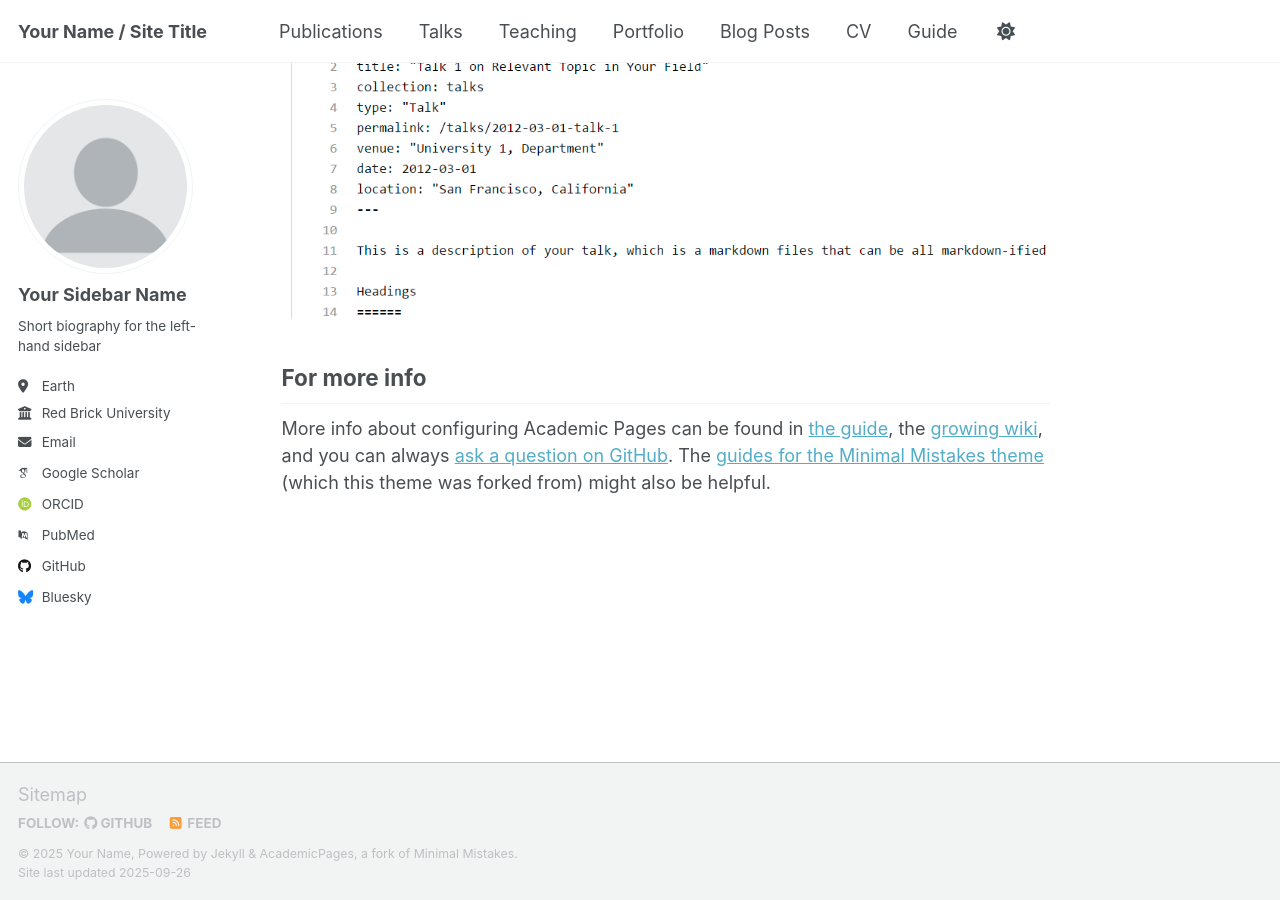
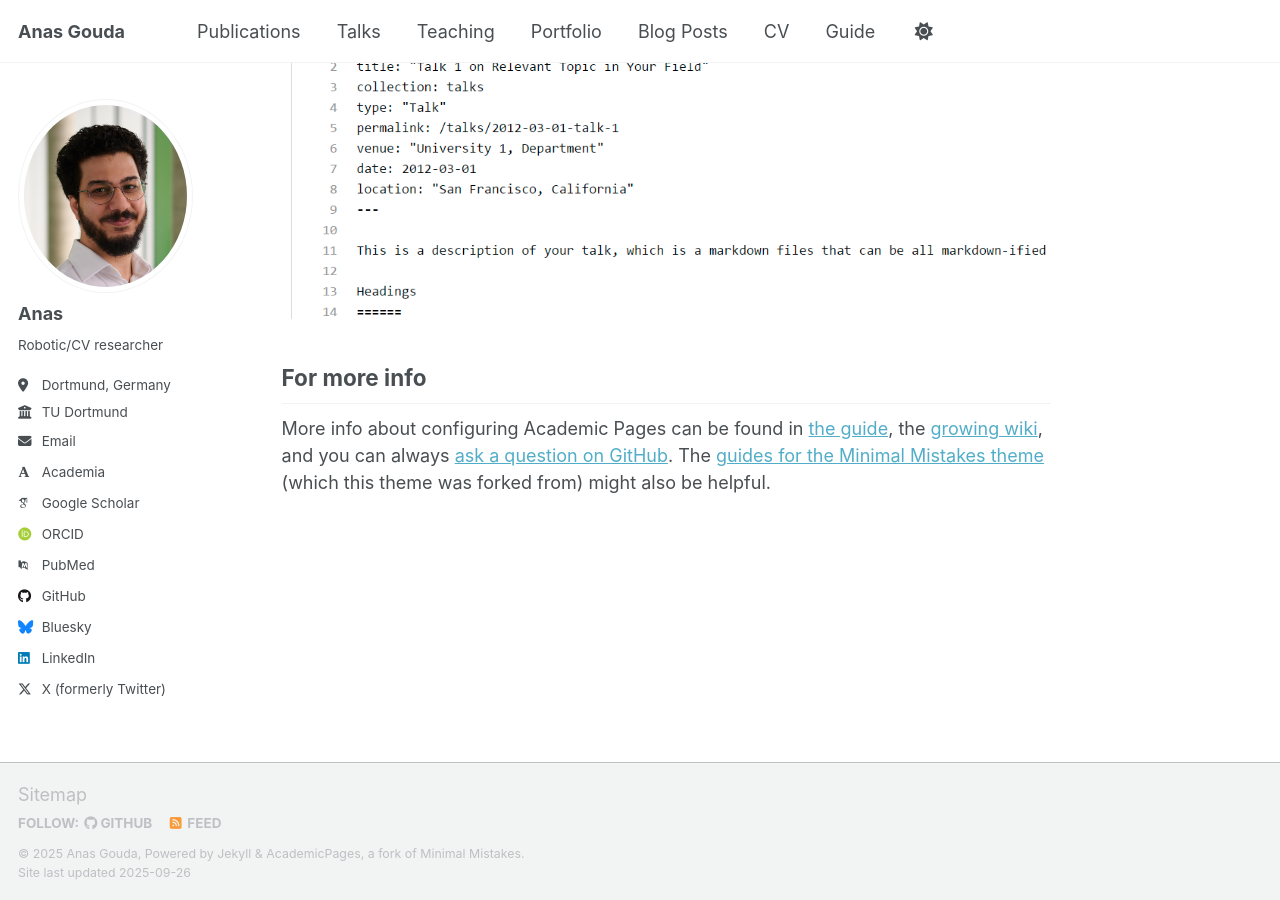
Before and after one commit to AnasIbrahim/anasibrahim.github.io, a Jekyll site: the page built from _pages/about.md, in a window 1280 px wide and 900 px high, scrolled down 2880 px. Built offline with Jekyll 4.4.1, drawn with Linux system fonts in a browser that asks for light colours; some web fonts are replaced; a script that is not in the unit is left out.

Commit message:
add basic info

```diff
--- a/_config.yml
+++ b/_config.yml
@@ -9,33 +9,33 @@
 # Basic Site Settings
 locale                   : "en-US"
 site_theme               : "default" # Currently available options are "default", "air"
-title                    : "Your Name / Site Title"
+title                    : "Anas Gouda"
 title_separator          : "-"
-name                     : &name "Your Name"
+name                     : &name "Anas Gouda"
 description              : &description "Your Name's academic portfolio"   # Update this with a general description of your site, this is the default if not overridden by a page
-url                      : https://academicpages.github.io # The base hostname & protocol for your site e.g. "https://[your GitHub username].github.io",
+url                      : https://anasibrahim.github.io # The base hostname & protocol for your site e.g. "https://[your GitHub username].github.io",
                                                            # or if you already have some other page hosted on Github then use "https://[your GitHub username].github.io/[Your Repo Name]"
 baseurl                  : "" # the subpath of your site, e.g. "/blog"
-repository               : "academicpages/academicpages.github.io"
+repository               : "AnasIbrahim/anasibrahim.github.io"
 
 # Site Author - The following control what appear as part of the author content on the side bar.
 #               If a field is blank the icon and link will not appear, otherwise it will be shown.
 #               Additional customization can be done by editing /_includes/author-profile.html
 author:
   # Biographic information
-  avatar           : "profile.png"
-  name             : "Your Sidebar Name"
+  avatar           : "profile.jpg"
+  name             : "Anas"
   pronouns         : # example: "she/her"
-  bio              : "Short biography for the left-hand sidebar"
-  location         : "Earth"
-  employer         : "Red Brick University"
+  bio              : "Robotic/CV researcher"
+  location         : "Dortmund, Germany"
+  employer         : "TU Dortmund"
   uri              : # URL
-  email            : "none@example.org"
+  email            : "anas.gouda@tu-dortmund.de"
 
   # Academic websites
-  academia         : # URL
+  academia         : https://flw.mb.tu-dortmund.de/staff/team/anas-gouda/
   arxiv            : # URL - Update with the correct link to your profile
-  googlescholar    : "https://scholar.google.com/citations?user=PS_CX0AAAAAJ"
+  googlescholar    : "https://scholar.google.com/citations?user=6eZOuRwAAAAJ"
   inspire-hep      : # URL
   impactstory      : # URL
   orcid            : "http://orcid.org/yourorcidurl"
@@ -48,7 +48,7 @@ author:
   bitbucket        : # Username - Update with your username on the site
   codepen          : # Username
   dribbble         : # Username
-  github           : "academicpages"
+  github           : "AnasIbrahim"
   kaggle           : # Username
   stackoverflow    : # User number or user number and name (i.e., use "1" or "1/jeff-atwood")
 
@@ -63,7 +63,7 @@ author:
   keybase          : # Username
   instagram        : # Username
   lastfm           : # Username
-  linkedin         : # Username
+  linkedin         : anas-gouda-593297a0
   mastodon         : # URL
   medium           : # URL
   pinterest        : # Username
@@ -71,7 +71,7 @@ author:
   steam            : # Username
   telegram         : # URL
   tumblr           : # Username
-  twitter          : # Username for X / Twitter
+  twitter          : anas_gouda006
   vine             : # Username
   weibo            : # Username
   wikipedia        : # Username
```
Also changed, not shown: images/profile.jpg (added), images/profile.png (deleted).
